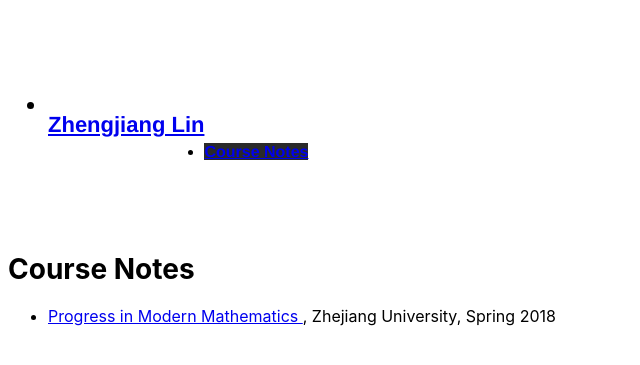
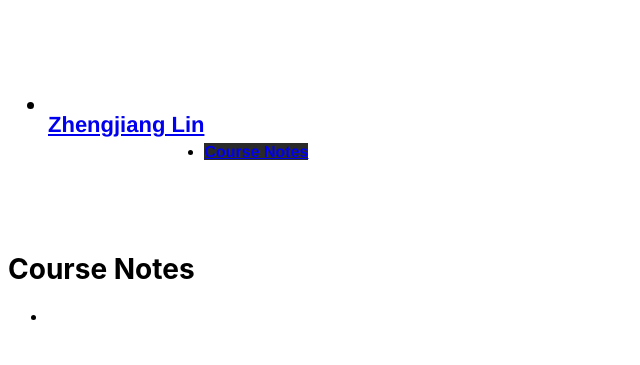
Before and after one commit to Acrescent/Acrescent.github.io, a Jekyll site: the page built from Course_Notes.html, in a window 1280 px wide. Shown: the top 365 px of the page, without its empty margins (0-640 px from the left). Built offline with Jekyll 4.4.1, drawn with Linux system fonts in a browser that asks for light colours.

Commit message:
Update Course_Notes.html

```diff
--- a/Course_Notes.html
+++ b/Course_Notes.html
@@ -9,6 +9,6 @@ order: 2
 {% include JB/setup %}
 <h1> Course Notes</h1>
 <ul>
-<li> <a href="data/pdf/Progress_in_Modern_Mathematics_zjlin.pdf"> Progress in Modern Mathematics </a>, Zhejiang University, Spring 2018
+<li>
 
 </ul>
```
